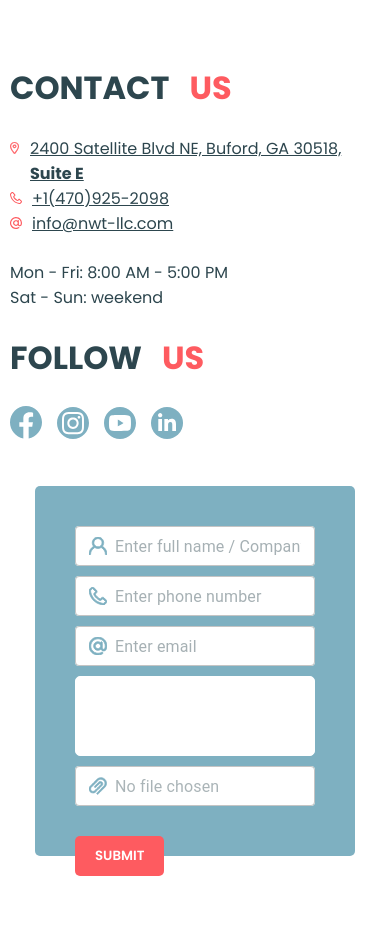
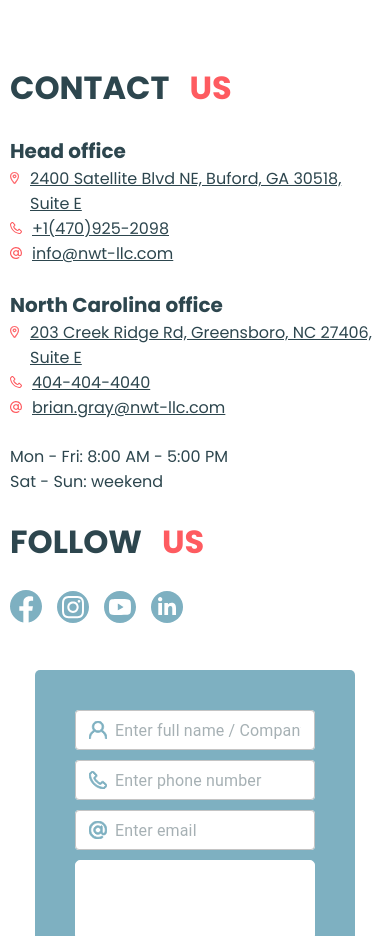
Before and after one commit to YevhenVe/nwt-llc, a React (Create React App) app: page / in a window 390 px wide. Shown: the part 5640-6576 px from the top of the page. Built offline with nearby package versions, Linux system fonts and the light colour scheme; no server answers; the database is empty.

Commit message:
fixed training, fixed header

```diff
--- a/src/components/customButtonHeader/CustomButtonHeader.scss
+++ b/src/components/customButtonHeader/CustomButtonHeader.scss
@@ -1,4 +1,4 @@
-@use "Styles/variables.scss";
+@use 'styles/Variables.scss';
 
 .custom-button-header-wrapper {
   .button {
@@ -14,7 +14,7 @@
     border: none;
     font-weight: 600;
     &::before {
-      content: "";
+      content: '';
       position: absolute;
       left: 0;
       top: 0;
@@ -28,7 +28,7 @@
       position: relative;
       color: var(--color-light);
       &::before {
-        content: "";
+        content: '';
         height: 100%;
         box-shadow: var(--main-shadow);
         z-index: -1;
--- a/src/components/header/Header.scss
+++ b/src/components/header/Header.scss
@@ -1,4 +1,4 @@
-@use "styles/Variables.scss";
+@use 'styles/Variables.scss';
 
 .header-wrapper {
   position: fixed;
@@ -13,6 +13,8 @@
   transition: all 300ms ease-in-out;
   &.active {
     height: 60px;
+    background-color: rgba(255, 255, 255, 0.3);
+    backdrop-filter: blur(30px);
     .logo {
       svg {
         height: 40px;
--- /dev/null
+++ b/src/pages/main/contacts/ContactDetails.js
@@ -0,0 +1,81 @@
+import { ReactComponent as LocationIcon } from 'assets/icons/Location.svg';
+import { ReactComponent as PhoneIcon } from 'assets/icons/Phone.svg';
+import { ReactComponent as EmailIcon } from 'assets/icons/Email.svg';
+
+const ContactDetails = ({ t }) => {
+  const ContactDetailsContent = [
+    {
+      className: 'officeName',
+      text: 'Head office',
+    },
+    {
+      className: 'address',
+      icon: <LocationIcon />,
+      link: `https://www.google.com/maps/place/34%C2%B005'15.3%22N+84%C2%B000'03.3%22W/@34.0875831,-84.0015607,232m/data=!3m2!1e3!4b1!4m4!3m3!8m2!3d34.087582!4d-84.000917?entry=ttu`,
+      text: '2400 Satellite Blvd NE, Buford, GA 30518, Suite E',
+    },
+    {
+      className: 'phone',
+      icon: <PhoneIcon />,
+      link: 'tel:+14709252098',
+      text: '+1(470)925-2098',
+    },
+    {
+      className: 'email',
+      icon: <EmailIcon />,
+      link: 'mailto:info@nwt-llc.com',
+      text: 'info@nwt-llc.com',
+    },
+    {
+      className: 'officeName',
+      text: 'North Carolina office',
+    },
+    {
+      className: 'address',
+      icon: <LocationIcon />,
+      link: 'https://maps.app.goo.gl/fyUugTaTF7EsyG3z7',
+      text: '203 Creek Ridge Rd, Greensboro, NC 27406, Suite E',
+    },
+
+    {
+      className: 'phone',
+      icon: <PhoneIcon />,
+      link: 'tel:+14044044040',
+      text: '404-404-4040',
+    },
+
+    {
+      className: 'email',
+      icon: <EmailIcon />,
+      link: 'mailto:brian.gray@nwt-llc.com',
+      text: 'brian.gray@nwt-llc.com',
+    },
+  ];
+  return (
+    <div className="contacts-content">
+      {Array.from({ length: Math.ceil(ContactDetailsContent.length / 4) }).map((_, groupIndex) => {
+        const group = ContactDetailsContent.slice(groupIndex * 4, groupIndex * 4 + 4);
+        return (
+          <div key={groupIndex} className="contact-group">
+            {group.map((item, index) => (
+              <div key={index} className={item.className}>
+                <div className="contact-icon">{item.icon}</div>
+                <div className="contact-text">
+                  <a href={item.link} target="_blank" rel="noopener noreferrer">
+                    {item.text}
+                  </a>
+                </div>
+              </div>
+            ))}
+          </div>
+        );
+      })}
+
+      <div className="work-time">
+        {t('work time1')} <br /> {t('work time2')}
+      </div>
+    </div>
+  );
+};
+
+export default ContactDetails;
--- a/src/pages/main/contacts/Contacts.js
+++ b/src/pages/main/contacts/Contacts.js
@@ -10,6 +10,7 @@ import { ReactComponent as LinkedinIcon } from 'assets/icons/Linkedin.svg';
 import OfficeImage from 'assets/images/office.jpg';
 import ContactForm from 'components/contactForm/contactForm';
 import './Contacts.scss';
+import ContactDetails from './ContactDetails';
 
 const Contacts = () => {
   const { t } = useTranslation();
@@ -21,40 +22,7 @@ const Contacts = () => {
             <div className="pre-label">{t('contact')}</div>
             <div className="after-label">{t('us')}</div>
           </div>
-          <div className="contacts-content">
-            <div className="address">
-              <div className="contact-icon">
-                <LocationIcon />
-              </div>
-              <div className="contact-text">
-                <a
-                  href="https://www.google.com/maps/place/34%C2%B005'15.3%22N+84%C2%B000'03.3%22W/@34.0875831,-84.0015607,232m/data=!3m2!1e3!4b1!4m4!3m3!8m2!3d34.087582!4d-84.000917?entry=ttu"
-                  target="blank"
-                >
-                  2400 Satellite Blvd NE, Buford, GA 30518, <b>Suite E</b>
-                </a>
-              </div>
-            </div>
-            <div className="phone">
-              <div className="contact-icon">
-                <PhoneIcon />
-              </div>
-              <div className="contact-text">
-                <a href="tel:+14709252098">+1(470)925-2098</a>
-              </div>
-            </div>
-            <div className="email">
-              <div className="contact-icon">
-                <EmailIcon />
-              </div>
-              <div className="contact-text">
-                <a href="mailto:info@nwt-llc.com">info@nwt-llc.com</a>
-              </div>
-            </div>
-            <div className="work-time">
-              {t('work time1')} <br /> {t('work time2')}
-            </div>
-          </div>
+          <ContactDetails t={t} />
           <div className="contacts-label follow-us">
             <div className="pre-label">{t('follow')}</div>
             <div className="after-label">{t('us')}</div>
--- a/src/pages/main/contacts/Contacts.scss
+++ b/src/pages/main/contacts/Contacts.scss
@@ -1,4 +1,4 @@
-@use "styles/Variables.scss";
+@use 'styles/Variables.scss';
 
 .contacts-wrapper {
   position: relative;
@@ -47,6 +47,13 @@
         }
       }
       .contacts-content {
+        .contact-group {
+          margin-bottom: 24px;
+          .officeName {
+            font-weight: 700;
+            font-size: 20px;
+            color: var(--color-dark);
+          }
           .address,
           .phone,
           .email {
@@ -59,6 +66,7 @@
               svg {
                 height: 12px;
                 fill: var(--accent-color);
+              }
             }
           }
         }
--- a/src/pages/training/mattsTraining/trainingContacts/TrainingContactForm.js
+++ b/src/pages/training/mattsTraining/trainingContacts/TrainingContactForm.js
@@ -11,7 +11,7 @@ const TrainingContactForm = () => {
 
   return (
     <div className="training-wrapper">
-      <div className="training-main-title">
+      <div className="training-main-title-mattsarm">
         <div className="training-main-title-content">
           <div className="training-label">
             <div className="pre-label">{t('Matt`s arm')}</div>
--- a/src/pages/training/mattsTraining/trainingContacts/TrainingContactForm.scss
+++ b/src/pages/training/mattsTraining/trainingContacts/TrainingContactForm.scss
@@ -6,7 +6,7 @@
   display: flex;
   flex-direction: column;
   justify-content: center;
-  .training-main-title {
+  .training-main-title-mattsarm {
     text-align: center;
     color: var(--color-light);
     background: linear-gradient(90deg, rgba(70, 116, 131, 0.9), rgb(255, 255, 255, 0.4), rgba(70, 116, 131, 0.9)),
@@ -17,7 +17,7 @@
     padding: 50px 15px;
     display: flex;
     justify-content: center;
-
+    margin-bottom: 40px;
     .training-main-title-content {
       width: var(--desktop-max-width);
       font-size: 18px;
@@ -157,5 +157,14 @@
         }
       }
     }
+    .tower-training {
+      display: flex;
+      flex-direction: column;
+      align-items: start;
+      justify-content: start;
+      max-width: 900px;
+      padding: 20px;
+      color: var(--color-dark);
+    }
   }
 }
--- a/src/pages/training/towerTraining/TowerTraining.scss
+++ b/src/pages/training/towerTraining/TowerTraining.scss
@@ -1,3 +1,44 @@
+.training-main-title-tower {
+  text-align: center;
+  color: var(--color-light);
+  background: linear-gradient(90deg, rgba(70, 116, 131, 0.9), rgb(255, 255, 255, 0.4), rgba(70, 116, 131, 0.9)),
+    url('../../../assets/images/tower.jpg') no-repeat;
+  background-position: center;
+  background-size: cover;
+  width: 100%;
+  padding: 50px 15px;
+  display: flex;
+  justify-content: center;
+  margin-bottom: 40px;
+  .training-label {
+    margin-top: 50px;
+    width: 100%;
+    display: flex;
+    align-items: center;
+    justify-content: center;
+    flex-wrap: wrap;
+    font-weight: 700;
+    font-size: 42px;
+    text-transform: uppercase;
+    margin-bottom: 40px;
+    @media screen and (max-width: 986px) {
+      font-size: 28px;
+      align-content: center;
+      justify-content: center;
+    }
+    .pre-label,
+    .after-label {
+      filter: drop-shadow(0 0px 15px rgb(255, 255, 255)) drop-shadow(0 0px 15px rgb(255, 255, 255));
+    }
+    .pre-label {
+      margin-right: 20px;
+      color: var(--accent-color);
+    }
+    .after-label {
+      color: rgba(45, 70, 78, 1);
+    }
+  }
+}
 .training-main-title-content-list {
   display: flex;
   justify-content: center;
```
Also changed, not shown: src/components/header/Header.js (+11 -12 lines), src/pages/training/towerTraining/TowerTraining.js (+21 -18 lines). Lines whose indentation alone changed are shown as unchanged.
